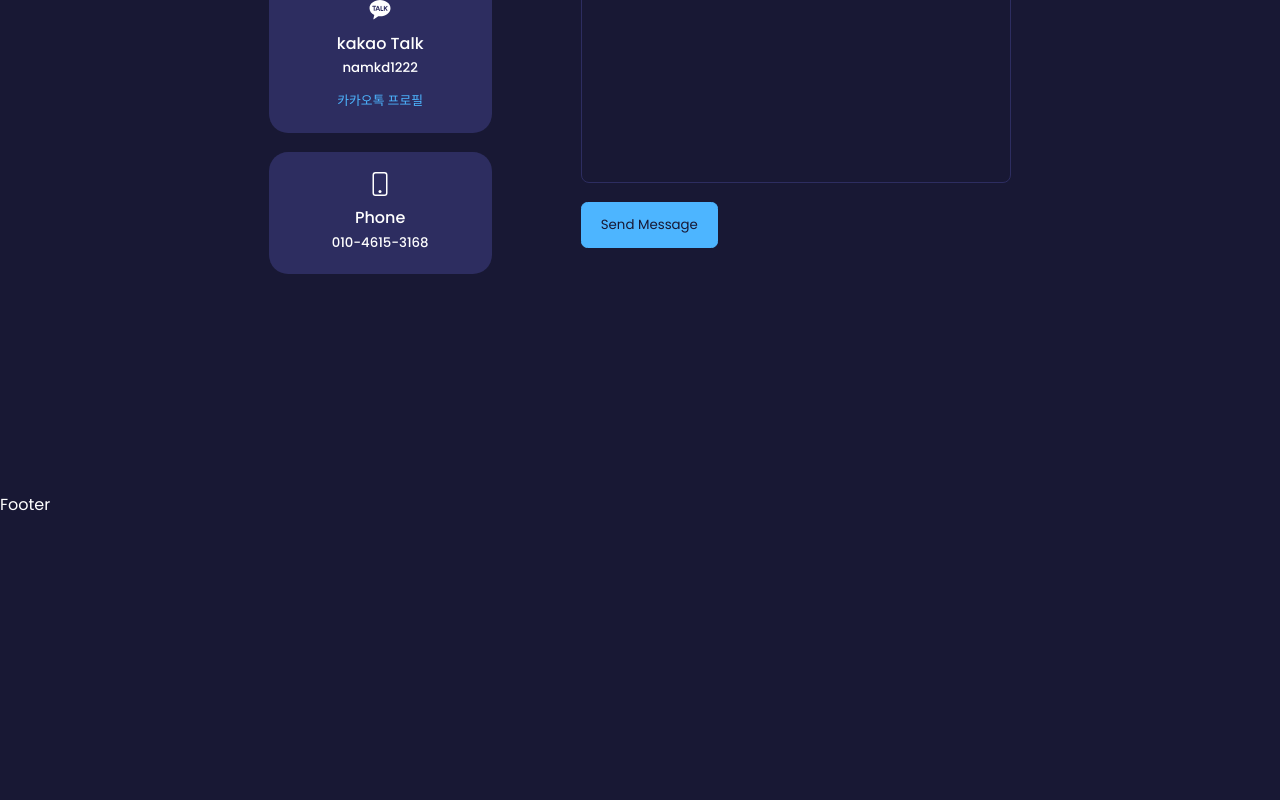
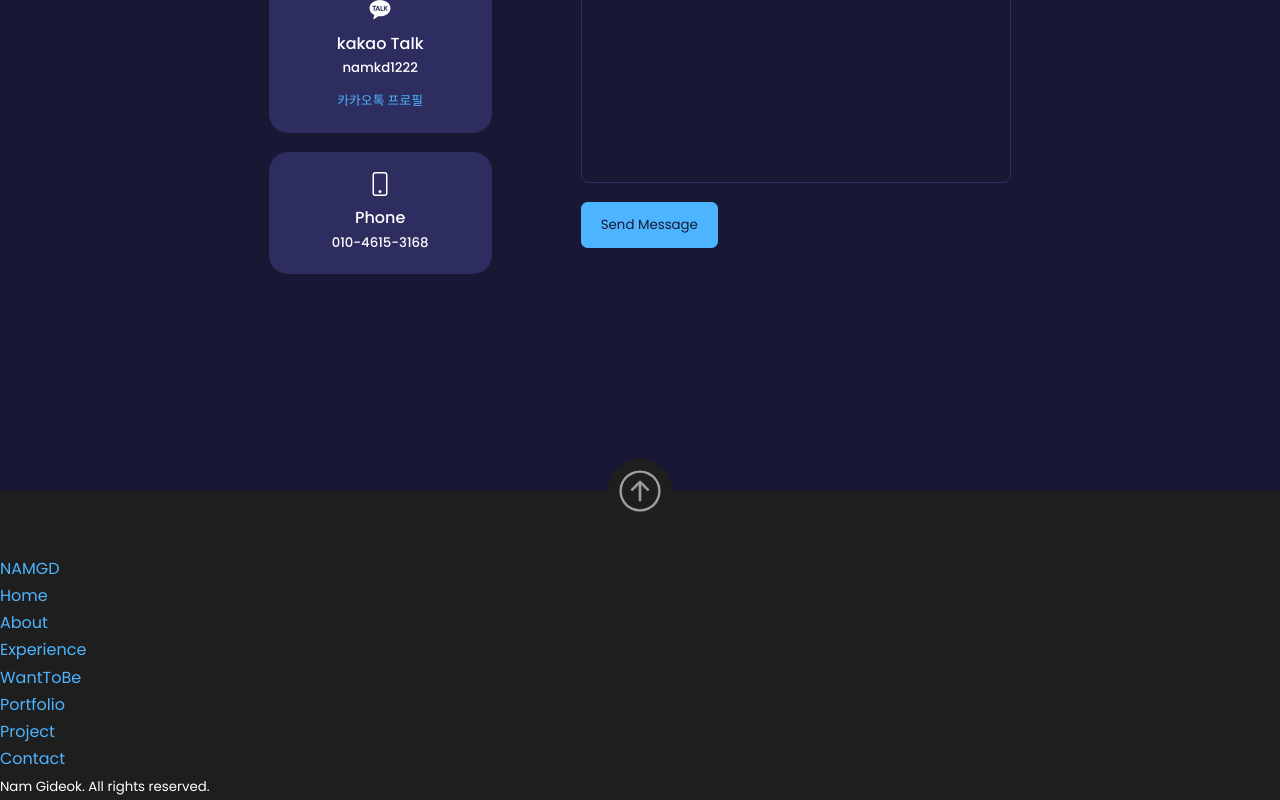
Before and after one commit to NamGideokk/portfolio-website, a React (Create React App) app: page / in a window 1280 px wide. Shown: the part 6535-7335 px from the top of the page. Before the commit the page ends 7053 px from the top, so only its background shows below. Built offline with nearby package versions, Linux system fonts and the light colour scheme; a web font is replaced by a local one.

Commit message:
footer > 작성중

```diff
--- a/src/components/contact/Contact.jsx
+++ b/src/components/contact/Contact.jsx
@@ -23,9 +23,13 @@ const Contact = () => {
       .then(
         (result) => {
           console.log(result.text);
+          // 이메일 보내기 성공후 text 초기화
+          e.target.reset();
+          alert("메일이 성공적으로 발송 되었습니다.");
         },
         (error) => {
           console.log(error.text);
+          alert("오류가 발생했습니다. 나중에 다시 시도해 주세요.");
         }
       );
   };
--- a/src/components/footer/Footer.jsx
+++ b/src/components/footer/Footer.jsx
@@ -1,8 +1,55 @@
 import React from "react";
 import "./footer.scss";
+import { BsArrowUpCircle } from "react-icons/bs";
 
 const Footer = () => {
-  return <div>Footer</div>;
+  function scrollUp() {
+    window.scroll({
+      top: 0,
+      behavior: "smooth",
+    });
+  }
+  return (
+    <footer>
+      <BsArrowUpCircle
+        className="up-button__icon"
+        onClick={scrollUp}
+        title="상단으로 이동"
+      />
+      <a href="#" className="footer__logo">
+        NAMGD
+      </a>
+
+      {/* 영구적인 주소라는 뜻 permanent link */}
+      <ul className="permalinks">
+        <li>
+          <a href="#">Home</a>
+        </li>
+        <li>
+          <a href="#about">About</a>
+        </li>
+        <li>
+          <a href="#experience">Experience</a>
+        </li>
+        <li>
+          <a href="#want-to-be">WantToBe</a>
+        </li>
+        <li>
+          <a href="#portfolio">Portfolio</a>
+        </li>
+        <li>
+          <a href="#project">Project</a>
+        </li>
+        <li>
+          <a href="#contact">Contact</a>
+        </li>
+      </ul>
+
+      <div className="footer__copyright">
+        <small>Nam Gideok. All rights reserved.</small>
+      </div>
+    </footer>
+  );
 };
 
 export default Footer;
--- a/src/components/footer/footer.scss
+++ b/src/components/footer/footer.scss
@@ -0,0 +1,34 @@
+@import "../../_variable";
+
+footer {
+  background-color: rgb(30, 30, 30);
+
+  .up-button__icon {
+    width: 4rem;
+    height: 4rem;
+    padding: 0.7rem;
+    background-color: rgb(30, 30, 30);
+    color: $font-color-dark;
+    border-radius: 50%;
+    display: block;
+    margin: 0 auto;
+    transform: translateY(-2rem);
+    cursor: pointer;
+    transition: 0.3s;
+
+    &:hover {
+      color: $font-color-light;
+      animation: infinite alternate moving-button 0.5s;
+    }
+  }
+}
+
+// up-button 애니메이션
+@keyframes moving-button {
+  from {
+    transform: translateY(-2rem);
+  }
+  to {
+    transform: translateY(-2.3rem);
+  }
+}
```
